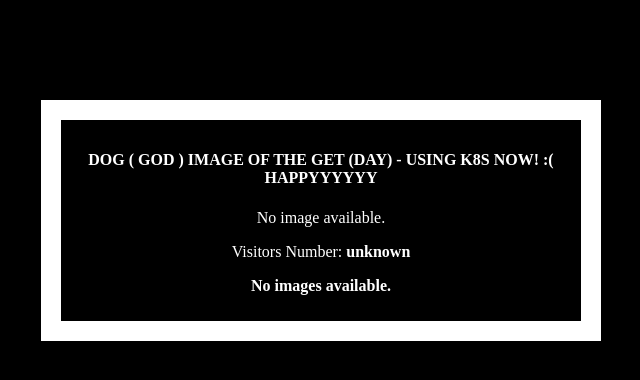
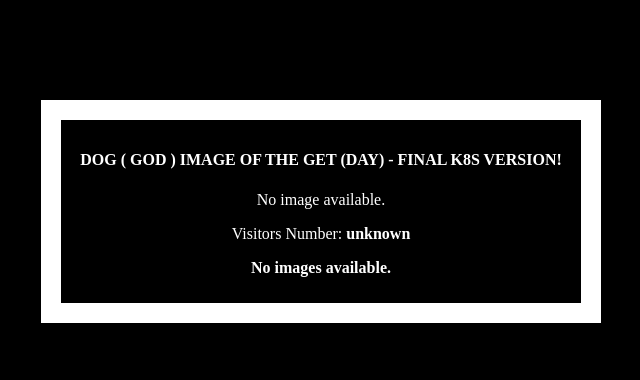
Before and after one commit to OmriFialkov/flask-catexer-app-actions, a Flask app: page / in a window 1280 px wide. Shown: the top 380 px of the page, without its empty margins (319-959 px from the left). Run offline with Flask 2, Linux system fonts and the light colour scheme; data that the repository does not hold is empty.

Commit message:
moving k8s yamls to a dir and modifying cicd for that. final v for now

```diff
--- a/templates/index.html
+++ b/templates/index.html
@@ -28,7 +28,7 @@
   </head>
   <body>
     <div class="container">
-      <h4>dog ( god ) image of the GET (day) - using k8s now! :( happyyyyyy</h4>
+      <h4>dog ( god ) image of the GET (day) - final k8s version!</h4>
       {% if url %}
         <img src="{{ url }}" />
       {% else %}
```
Also changed, not shown: .github/workflows/cicd.yml, k8s-config/db-k8s.yaml (renamed from db-k8s.yaml), k8s-config/flask-k8s.yaml (renamed from flask-k8s.yaml), k8s-config/vars-k8s.yaml (renamed from vars-k8s.yaml).
